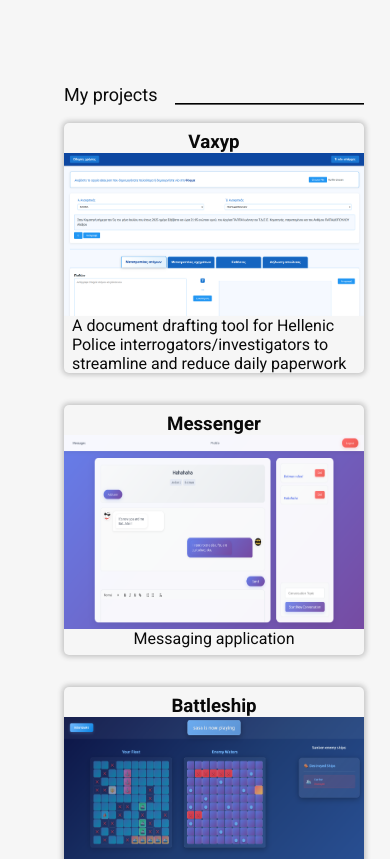
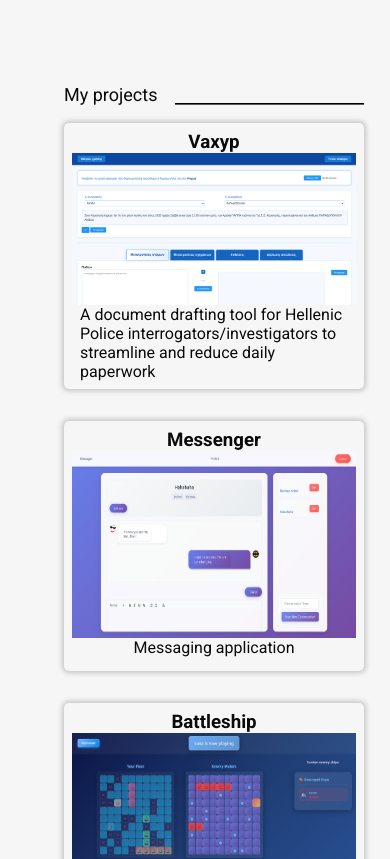
Before and after one commit to NikEmman/portfolio_blog, a React (Vite) app: page / in a window 390 px wide. Shown: the part 880-1739 px from the top of the page. Built offline with nearby package versions, Linux system fonts and the light colour scheme.

Commit message:
Fix: Responsive issues fix

```diff
--- a/src/LandingPage.css
+++ b/src/LandingPage.css
@@ -81,10 +81,6 @@ legend {
 }
 .projects {
   position: relative;
-  display: flex;
-  flex-direction: column;
-  gap: 2em;
-  align-items: center;
 }
 
 @media only screen and (max-width: 780px) {
@@ -116,3 +112,11 @@ legend {
     padding: 1em;
   }
 }
+@media screen and (max-width: 780px) {
+  .projects {
+    display: flex;
+    flex-direction: column;
+    gap: 2em;
+    align-items: center;
+  }
+}
--- a/src/ProjectCard.css
+++ b/src/ProjectCard.css
@@ -1,5 +1,5 @@
 .card {
-  padding-top: 0.5em;
+  padding: 0.5em;
   display: flex;
   flex-direction: column;
   align-items: center;
@@ -38,6 +38,7 @@
   cursor: auto;
   width: 80vw;
   height: 80vh;
+  min-height: fit-content;
   gap: 1em;
 }
 
@@ -74,6 +75,7 @@ body:has(.open) > #root {
   .card {
     width: 300px;
     height: 250px;
+    min-height: fit-content;
   }
   .open img {
     min-height: 10vh;
```
